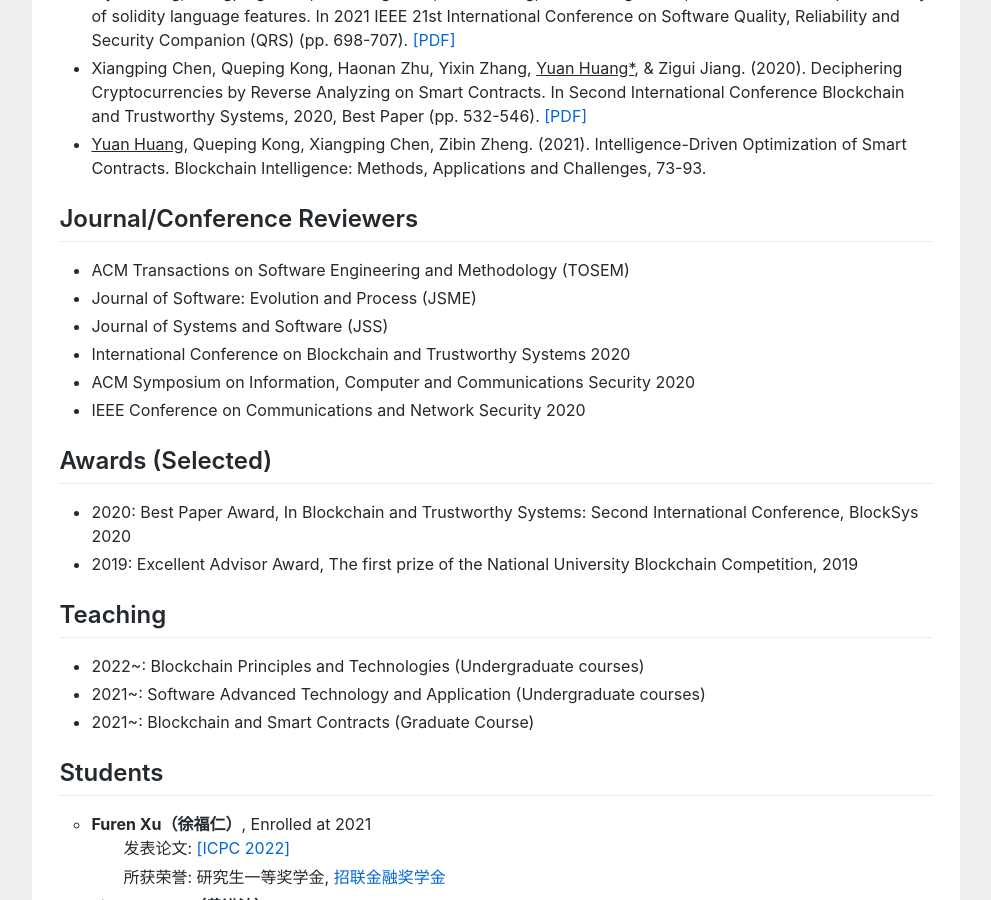
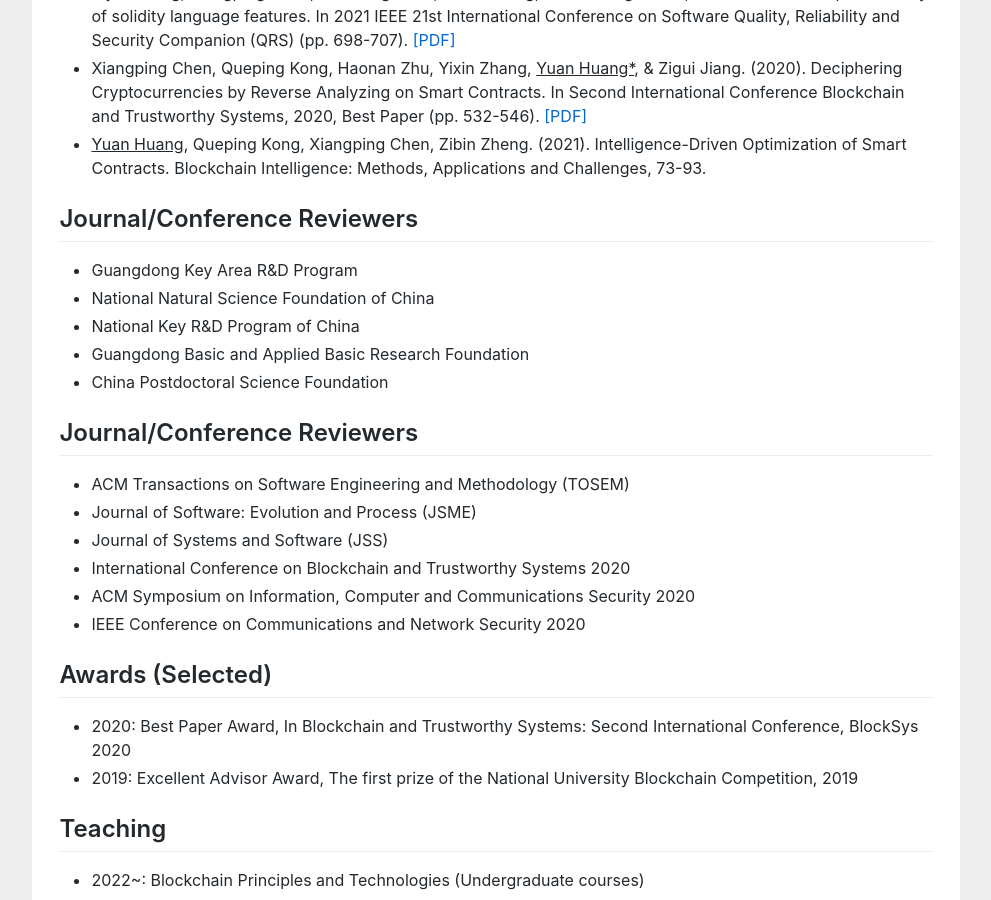
Before and after one commit to huangyuan-hy/huangyuan-hy.github.io, a Jekyll site: the page index.html, which Jekyll copies as it is, in a window 1280 px wide and 900 px high, scrolled down 2355 px. Shown: the whole window, without its empty margins (144-1135 px from the left). Built offline with Jekyll 4.4.1, drawn with Linux system fonts in a browser that asks for light colours.

Commit message:
Update index.html

```diff
--- a/index.html
+++ b/index.html
@@ -123,6 +123,18 @@ gtag('config', 'UA-158965281-1');
 
 				</ul>
 
+
+				<h2>Journal/Conference Reviewers</h2>
+				<ul>
+					<li>Guangdong Key Area R&D Program</li>
+					<li>National Natural Science Foundation of China</li>
+					<li>National Key R&D Program of China</li>
+					<li>Guangdong Basic and Applied Basic Research Foundation</li>
+					<li>China Postdoctoral Science Foundation</li>
+
+				</ul>
+
+
 				<h2>Journal/Conference Reviewers</h2>
 				<ul>
 					<li>ACM Transactions on Software Engineering and Methodology (TOSEM)</li>
```
